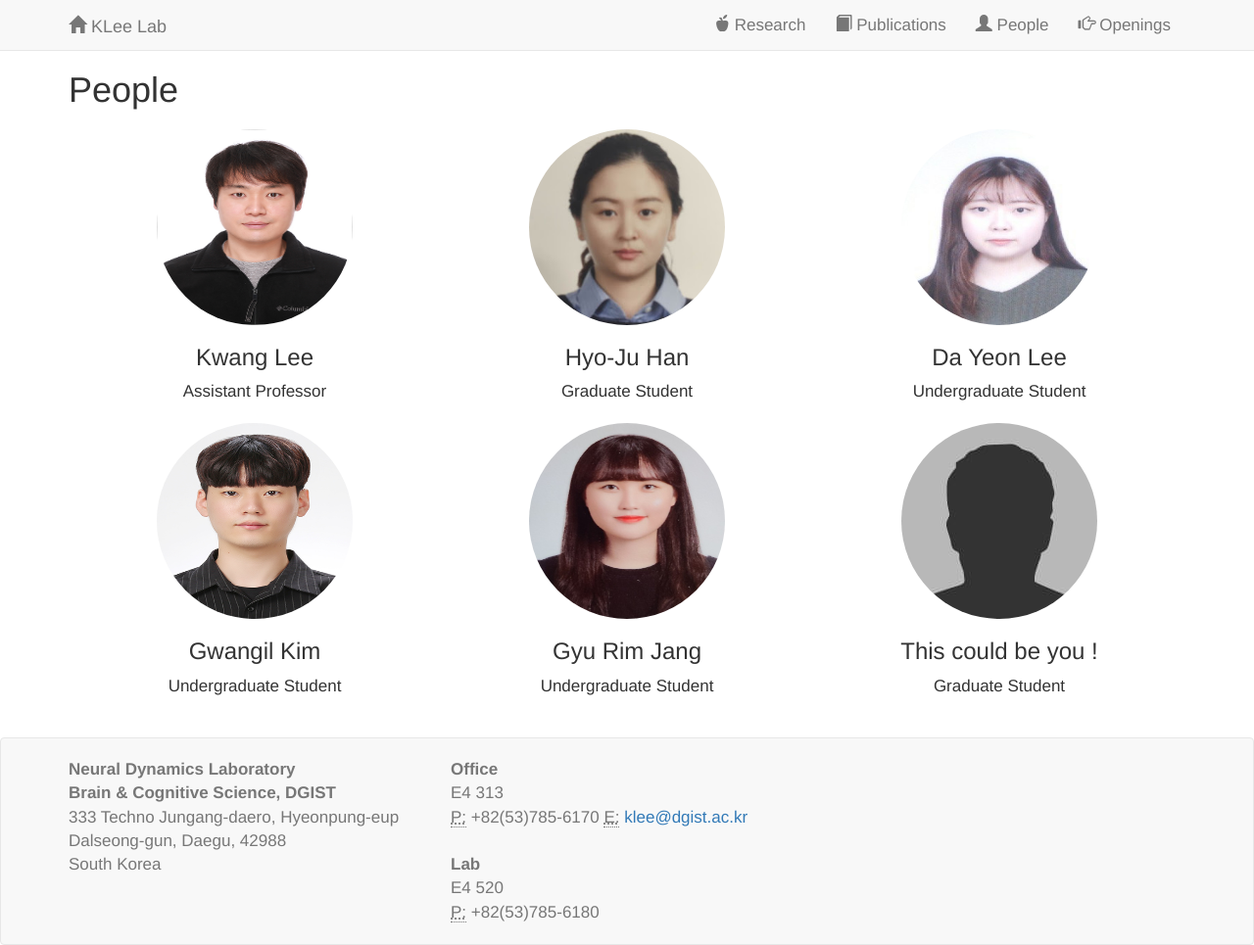
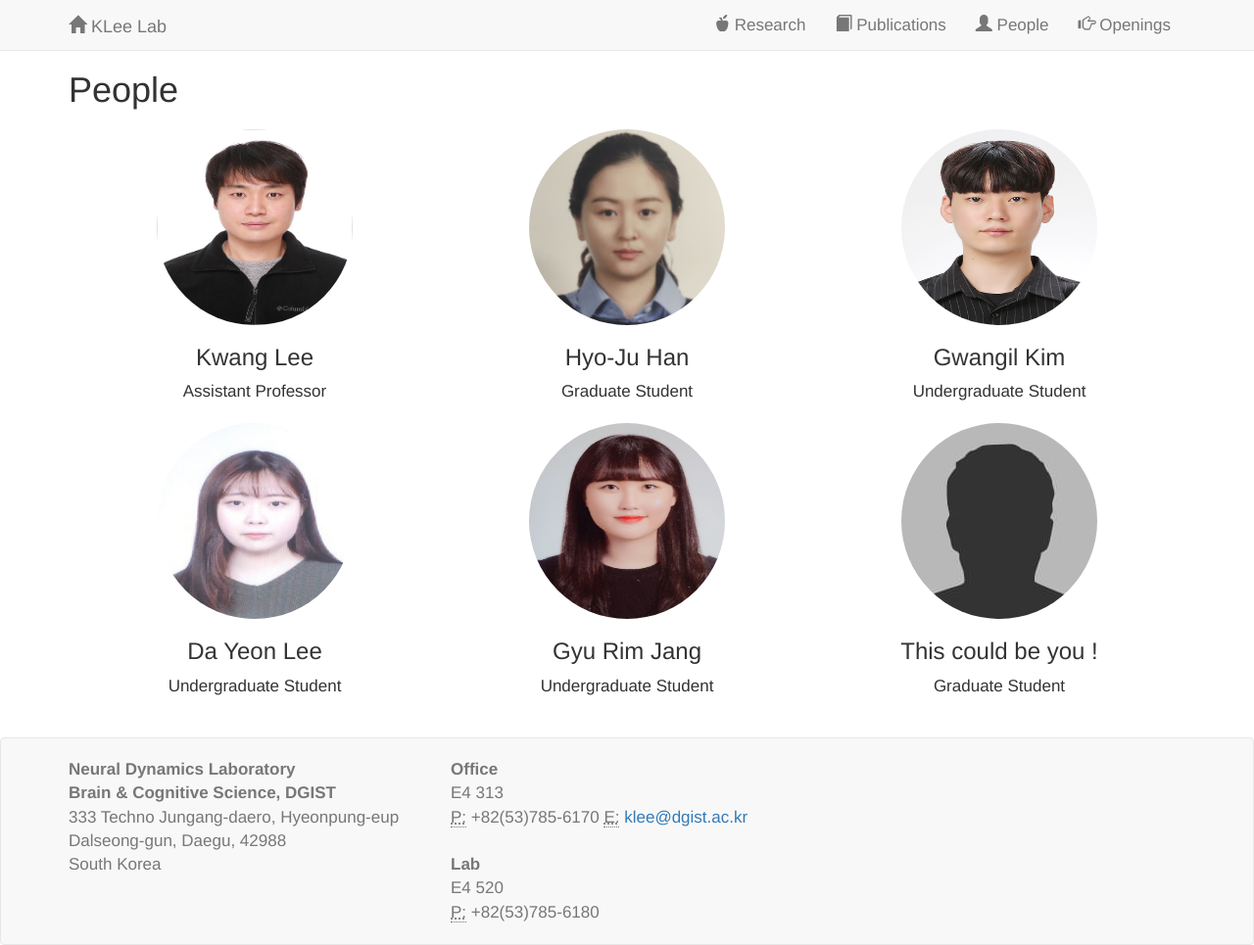
Before and after one commit to kleelab/kleelab.github.io, a Jekyll site: the page built from people.html, in a window 1280 px wide. Shown: the whole page at 98% size. Built offline with Jekyll 4.4.1, drawn with Linux system fonts in a browser that asks for light colours; nearby versions of some CDN libraries; a style sheet for code colours, icons or effects is not loaded; some of the changed lines change nothing that is shown.

Commit message:
Update people.yml

```diff
--- a/_data/people.yml
+++ b/_data/people.yml
@@ -8,13 +8,13 @@
   role: Graduate Student
   photo: "/images/Hyo Ju Han.jpg"
 
+- name: Gwangil Kim
+  role: Undergraduate Student
+  photo: "/images/Gwangil Kim.jpg"
+
 - name: Da Yeon Lee
   role: Undergraduate Student
   photo: "/images/Da Yeon Lee.jpg"
-
-- name: Gwangil Kim
-  role: Undergraduate Student
-  photo: "/images/Gwangil Kim.jpg"
 
 - name: Gyu Rim Jang
   role: Undergraduate Student
```
